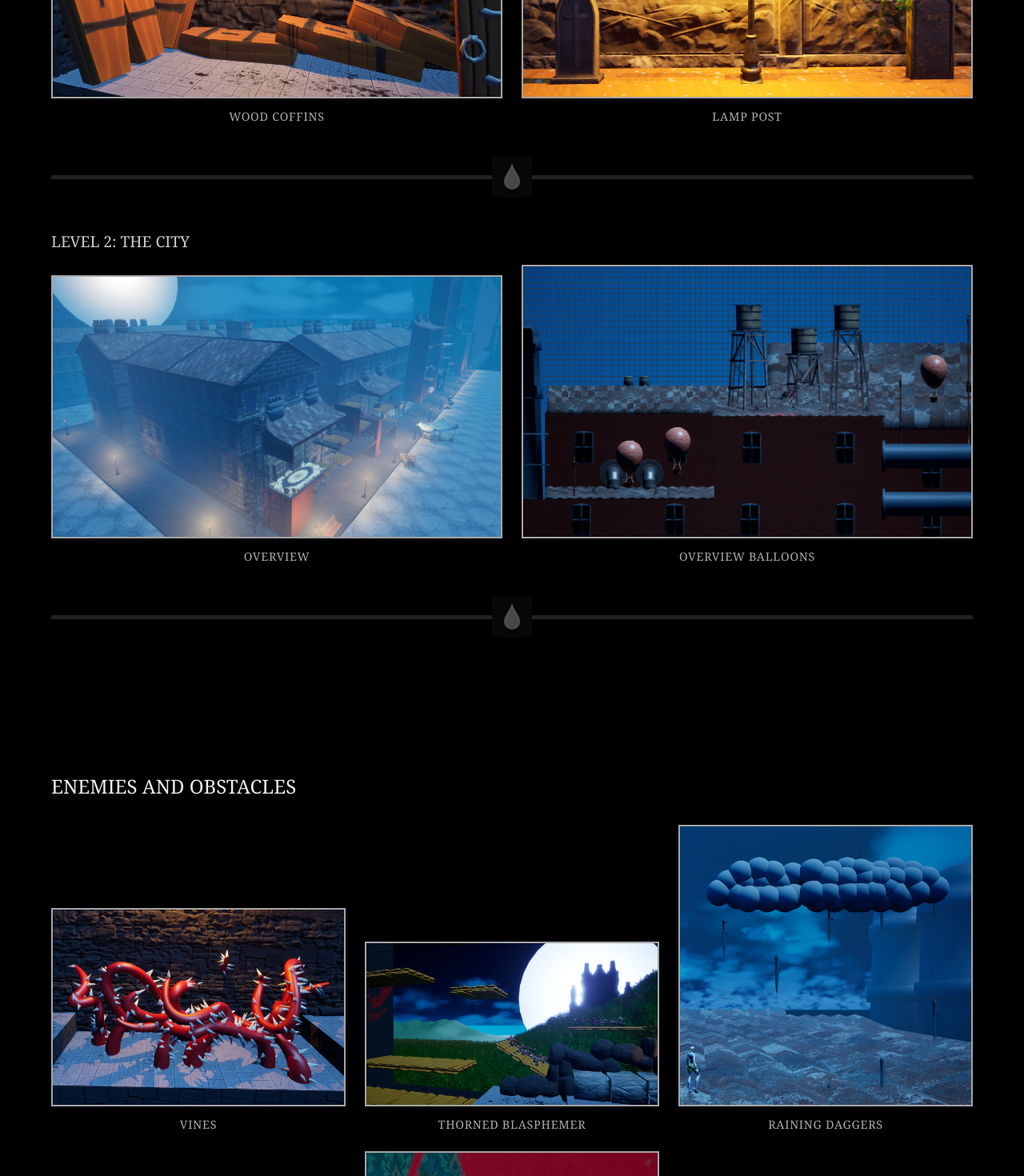
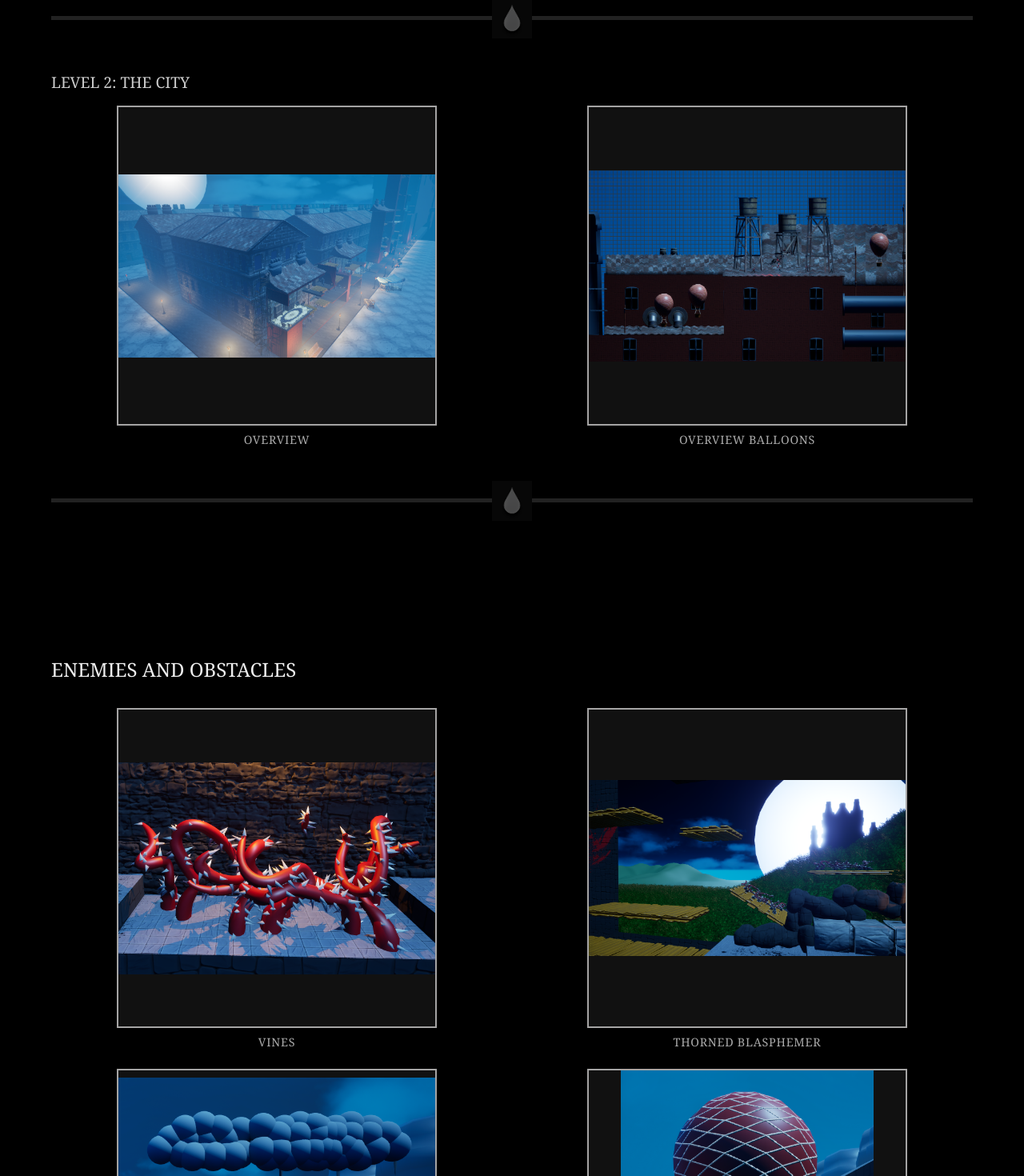
Before and after one commit to yevhenii-kapustian/Blood-Maiden, a Next.js app: page /media in a window 1280 px wide. Shown: the part 3680-5150 px from the top of the page at 80% size. Built offline with nearby package versions, Linux system fonts and the light colour scheme.

Commit message:
capping images to fixed size

```diff
--- a/src/components/EnemiesAndObstacles/enemiesAndObstacles.scss
+++ b/src/components/EnemiesAndObstacles/enemiesAndObstacles.scss
@@ -39,23 +39,36 @@
       @media (max-width: 900px) {
           grid-template-columns: 1fr;
       }
+      @media ((min-width: 900px) and (max-width: 1350px)) {
+          grid-template-columns: repeat(2, 1fr);
+      }
+
+
     }
+
     .monster-card {
       display: flex;
       flex-direction: column;
-      justify-content: flex-end;
+      align-items: center;
       text-align: center;
       height: 100%;
 
+      .image-wrapper {
+        width: 400px;
+        height: 400px;
+        display: flex;
+        justify-content: center;
+        align-items: center;
+        background-color: #111;
+        border: 2px solid #a5a4a4;
+        box-shadow: 0 0 12px rgba(0, 0, 0, 0.6);
+      }
 
       img {
         width: 100%;
-        height: 500px;
-        height: auto;
-        margin-top: auto; // This ensures the image aligns to the bottom
-        border: 2px solid #a5a4a4;
-        box-shadow: 0 0 12px rgba(0, 0, 0, 0.6);
+        height: 100%;
         object-fit: contain;
+        display: block;
       }
 
       .monster-label {
@@ -66,6 +79,7 @@
         color: #aaa;
       }
     }
+
 
     .divider {
         margin: 4rem auto;
@@ -117,3 +131,19 @@
     }
   }
 }
+
+@media (max-width: 500px) {
+  .level-monster {
+    .monster-card {
+      .image-wrapper {
+        width: 240px !important;
+        height: 240px !important;
+      }
+
+      .monster-label {
+        font-size: 0.85rem;
+        max-width: 240px;
+      }
+    }
+  }
+}
--- a/src/components/EnemiesAndObstacles/index.tsx
+++ b/src/components/EnemiesAndObstacles/index.tsx
@@ -15,8 +15,9 @@ const EnemiesAndObstacles: React.FC = () => {
             <div key={idx} className="monster-card">
               <div className="image-wrapper">
                 <img src={env.image} alt={env.name} />
-                <p className="monster-label">{env.name}</p>
+
               </div>
+              <p className="monster-label">{env.name}</p>
             </div>
           ))}
         </div>
--- a/src/components/LevelEnvironments_1_2/index.tsx
+++ b/src/components/LevelEnvironments_1_2/index.tsx
@@ -16,8 +16,8 @@ const LevelEnvironments: React.FC = () => {
               <div key={idx} className="environment-card">
                 <div className="image-wrapper">
                   <img src={env.src} alt={env.name} />
-                  <p className="env-label">{env.name}</p>
                 </div>
+                <p className="env-label">{env.name}</p>
               </div>
             ))}
           </div>
--- a/src/components/LevelEnvironments_1_2/levelEnvironments_1_2.scss
+++ b/src/components/LevelEnvironments_1_2/levelEnvironments_1_2.scss
@@ -43,20 +43,34 @@
     .environment-card {
       display: flex;
       flex-direction: column;
-      justify-content: flex-end;
+      align-items: center;
       text-align: center;
       height: 100%;
 
-
+      .image-wrapper {
+        width: 600px;
+        height: 600px;
+        display: flex;
+        justify-content: center;
+        align-items: center;
+        background-color: #111;
+        border: 2px solid #a5a4a4;
+        box-shadow: 0 0 12px rgba(0, 0, 0, 0.6);
+        @media (max-width: 600px) {
+          width: 300px !important;
+          height: 300px !important;
+        }
+        @media (min-width: 600px) and (max-width: 1350px) {
+          width: 400px !important;
+          height: 400px !important;
+        }
+      }
 
       img {
         width: 100%;
-        max-height: 600px;
-        height: auto;
-        margin-top: auto; // This ensures the image aligns to the bottom
-        border: 2px solid #a5a4a4;
-        box-shadow: 0 0 12px rgba(0, 0, 0, 0.6);
+        height: 100%;
         object-fit: contain;
+        display: block;
       }
 
       .env-label {
```
